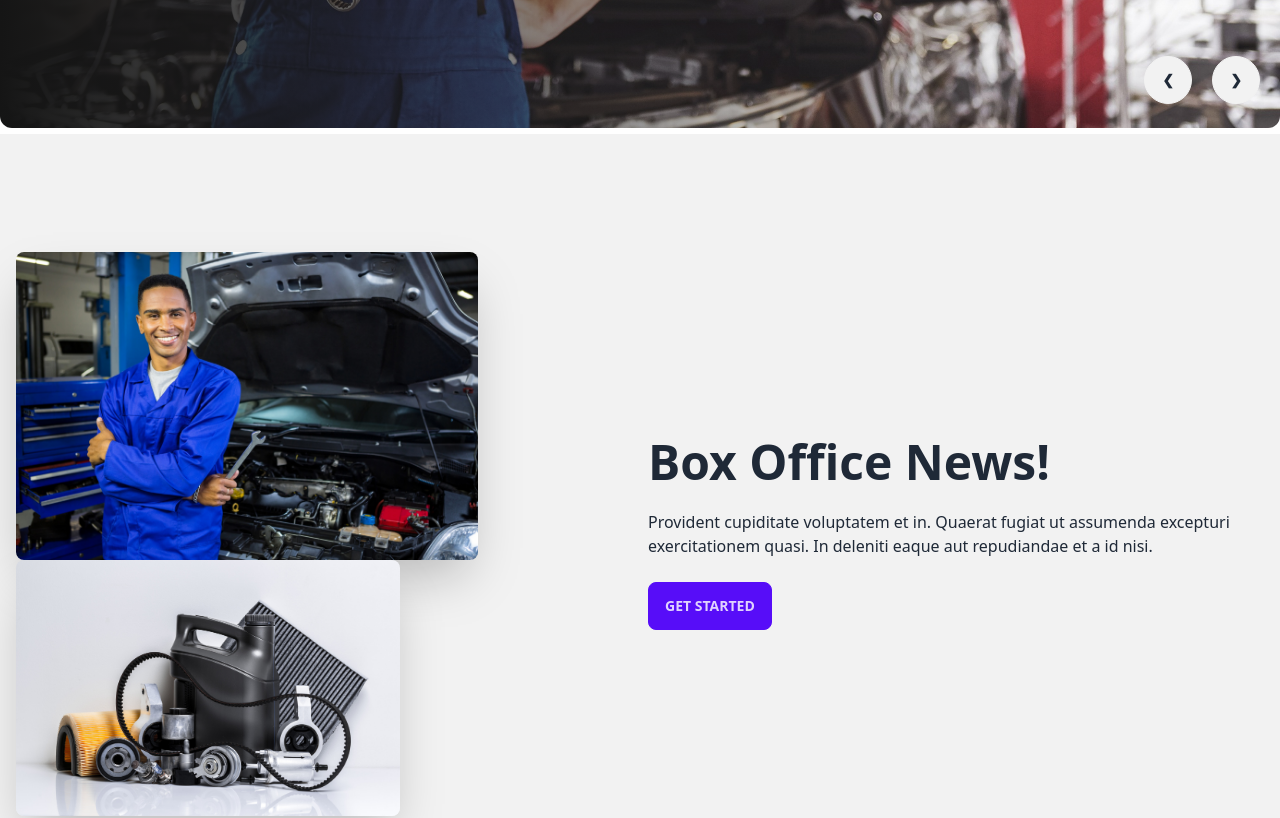
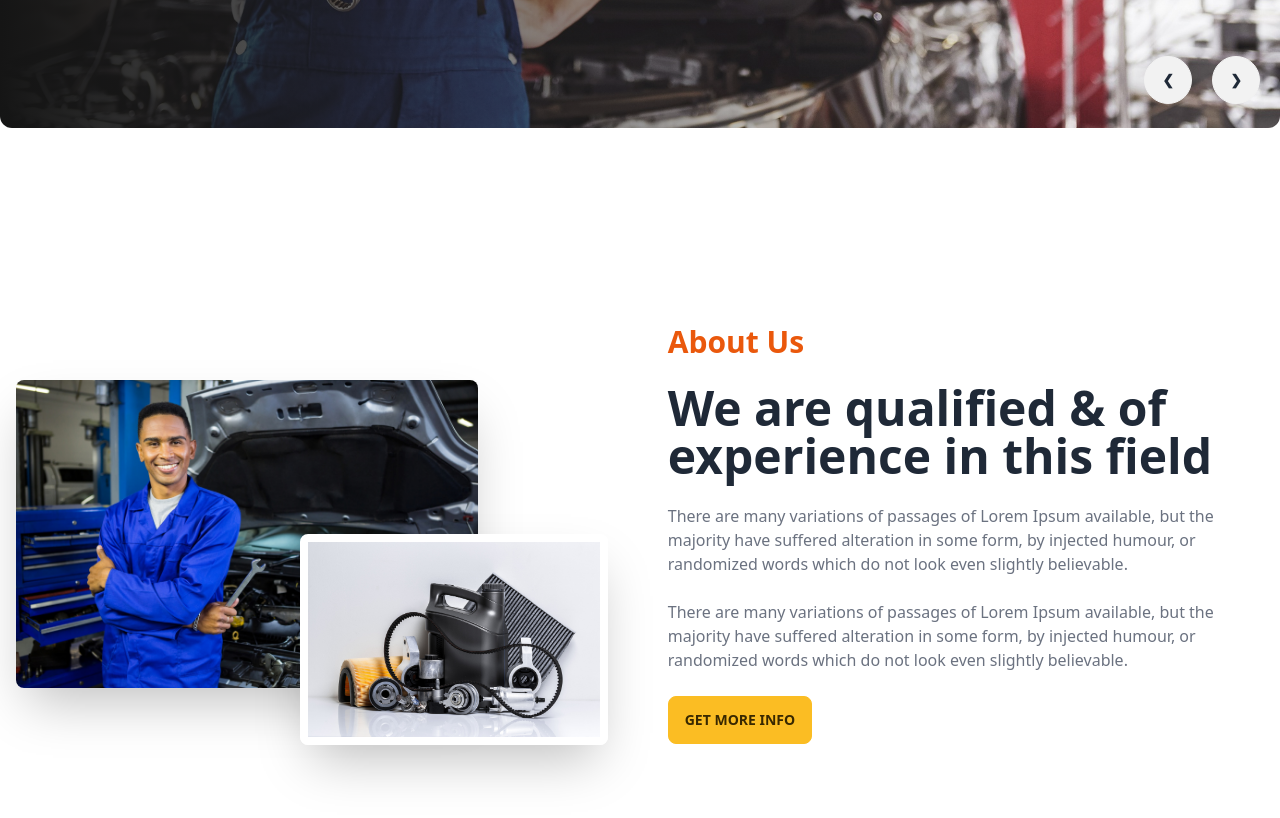
Before and after one commit to asrafsujan247/car-doctor-client, a React (Vite) app: page / in a window 1280 px wide. Shown: the part 600-1418 px from the top of the page. Built offline with nearby package versions, Linux system fonts and the light colour scheme.

Commit message:
added some information in about section

```diff
--- a/src/pages/Home/About/About.jsx
+++ b/src/pages/Home/About/About.jsx
@@ -3,20 +3,33 @@ import parts from "../../../assets/images/about_us/parts.jpg";
 
 const About = () => {
   return (
-    <div className="hero min-h-screen bg-base-200">
+    <div className="hero min-h-screen">
       <div className="hero-content flex-col lg:flex-row">
-        <div className="lg:w-1/2">
+        <div className="lg:w-1/2 relative">
           <img src={person} className="w-3/4 rounded-lg shadow-2xl" />
-          <img src={parts} className="max-w-sm rounded-lg shadow-2xl" />
+          <img
+            src={parts}
+            className="w-1/2 absolute right-6 top-1/2 border-8 border-white rounded-lg shadow-2xl"
+          />
         </div>
-        <div className="lg:w-1/2">
-          <h1 className="text-5xl font-bold">Box Office News!</h1>
-          <p className="py-6">
-            Provident cupiditate voluptatem et in. Quaerat fugiat ut assumenda
-            excepturi exercitationem quasi. In deleniti eaque aut repudiandae et
-            a id nisi.
+        <div className="lg:w-1/2 space-y-6 p-5">
+          <h3 className="text-3xl text-orange-600 font-bold">About Us</h3>
+          <h1 className="text-5xl font-bold">
+            We are qualified & of experience in this field
+          </h1>
+          <p className="text-gray-500">
+            There are many variations of passages of Lorem Ipsum available, but
+            the majority have suffered alteration in some form, by injected
+            humour, or randomized words which do not look even slightly
+            believable.
           </p>
-          <button className="btn btn-primary">Get Started</button>
+          <p className="text-gray-500">
+            There are many variations of passages of Lorem Ipsum available, but
+            the majority have suffered alteration in some form, by injected
+            humour, or randomized words which do not look even slightly
+            believable.
+          </p>
+          <button className="btn btn-warning">Get More Info</button>
         </div>
       </div>
     </div>
```
